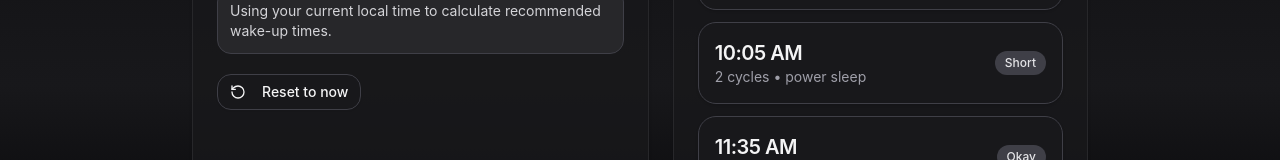
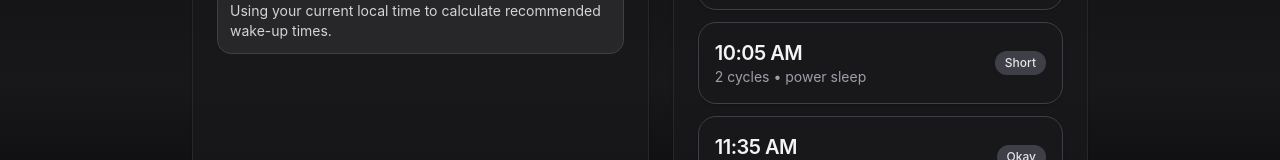
Before and after one commit to barndonmai/better-sleep, a React (Vite) app: page / in a window 1280 px wide. Shown: the part 407-567 px from the top of the page. Built offline with nearby package versions, Linux system fonts and the light colour scheme.

Commit message:
Remove reset to now button on sleep now

```diff
--- a/src/components/SleepCalculatorCard.jsx
+++ b/src/components/SleepCalculatorCard.jsx
@@ -58,10 +58,12 @@ export default function SleepCalculatorCard({
         )}
 
         <div className="flex flex-wrap gap-2 pt-1">
-          <Button variant="outline" className={classes.outlineBtn} onClick={resetToNow}>
+        {mode === "wake" && (
+            <Button variant="outline" className={classes.outlineBtn} onClick={resetToNow}>
             <RotateCcw className="mr-2 h-4 w-4" />
             Reset to now
-          </Button>
+            </Button>
+        )}
         </div>
       </CardContent>
     </Card>
```
